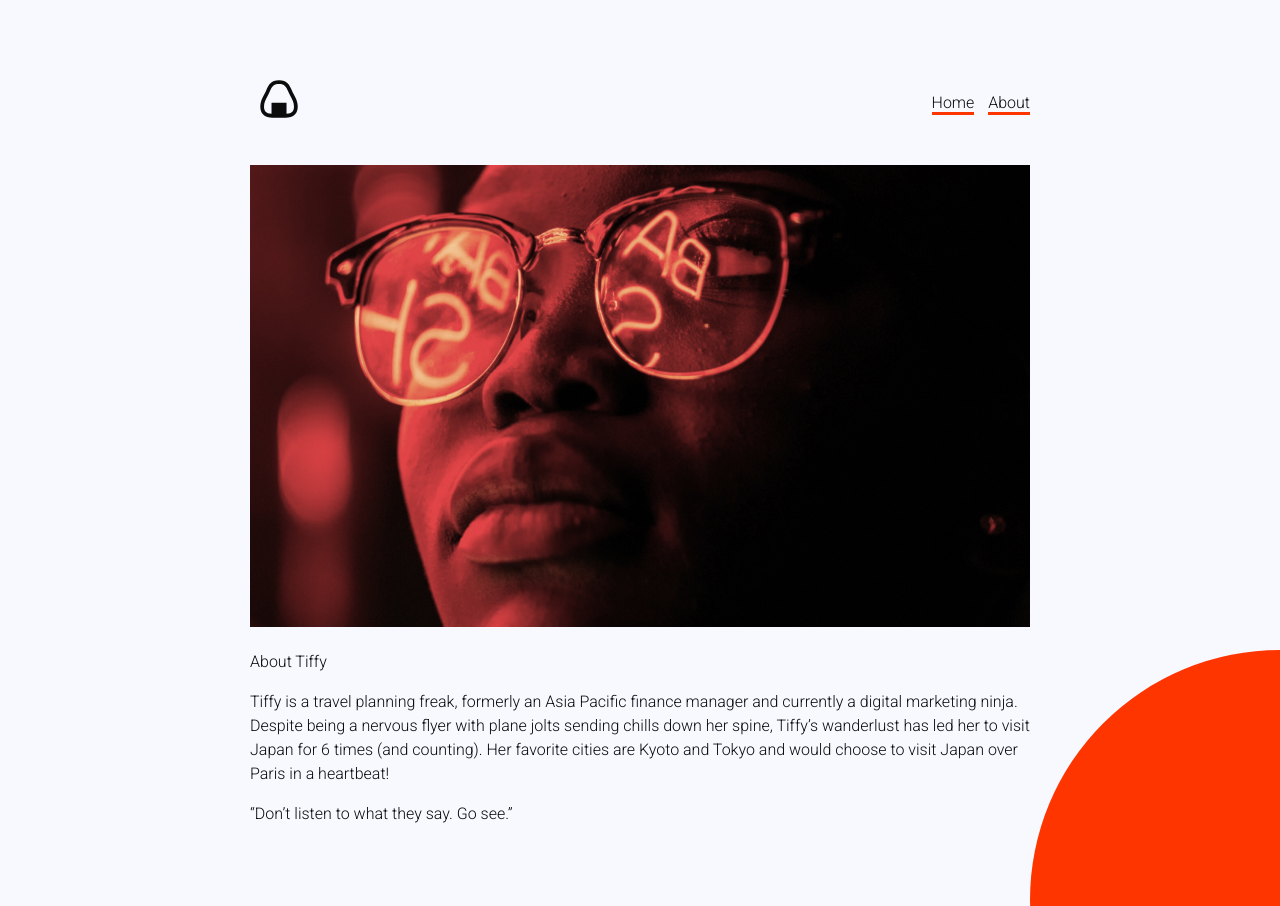
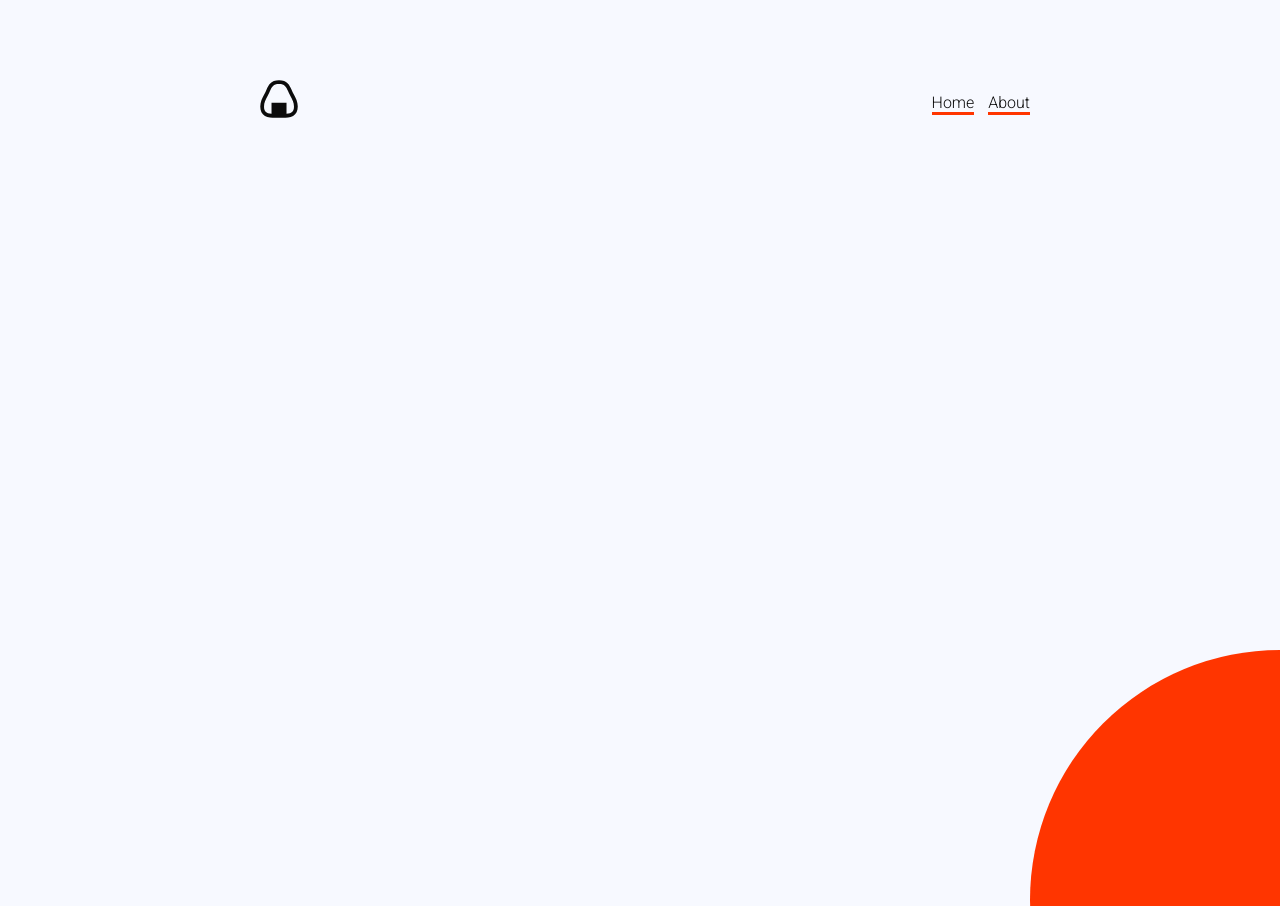
Before and after one commit to Alexcmyk/anightinjapan, a Jekyll site: the page built from about.markdown, in a window 1280 px wide. Built offline with Jekyll 4.4.1, drawn with Linux system fonts in a browser that asks for light colours.

Commit message:
Updated About

```diff
--- a/about.markdown
+++ b/about.markdown
@@ -3,13 +3,3 @@ title: About
 permalink: "/about/"
 layout: default
 ---
-
-![about.jpg](/uploads/about.jpg)
-
-About Tiffy
-
-
-Tiffy is a travel planning freak, formerly an Asia Pacific finance manager and currently a digital marketing ninja. Despite being a nervous flyer with plane jolts sending chills down her spine, Tiffy’s wanderlust has led her to visit Japan for 6 times (and counting). Her favorite cities are Kyoto and Tokyo and would choose to visit Japan over Paris in a heartbeat!
-
-
-“Don't listen to what they say. Go see.”
```
